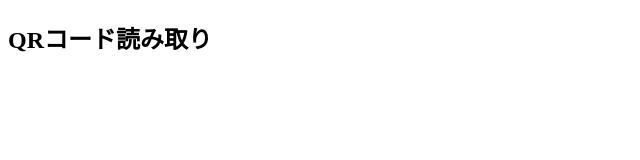
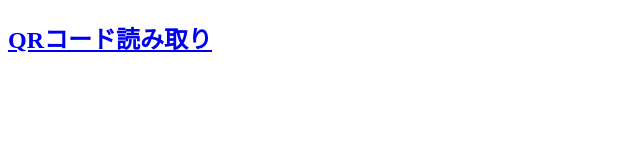
Before and after one commit to senkouka/senkouka2.github.io, a plain HTML site: page index.html in a window 1280 px wide. Shown: the whole page, without its empty margins (0-640 px from the left). Drawn offline with Linux system fonts and the light colour scheme.

Commit message:
Update index.html

```diff
--- a/index.html
+++ b/index.html
@@ -7,6 +7,6 @@
     <title>マップ予定</title>
 </head>
 <body>
-    <h2 a ="qr.html">QRコード読み取り</h2>
+    <h2><a href="qr.html">QRコード読み取り</a></h2>
 </body>
 </html>
```
